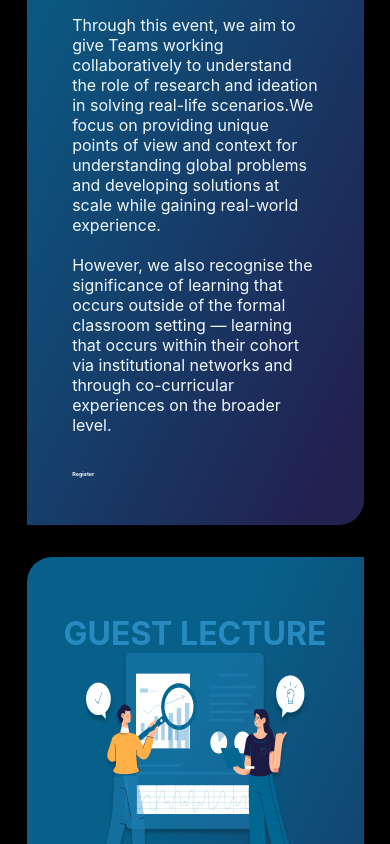
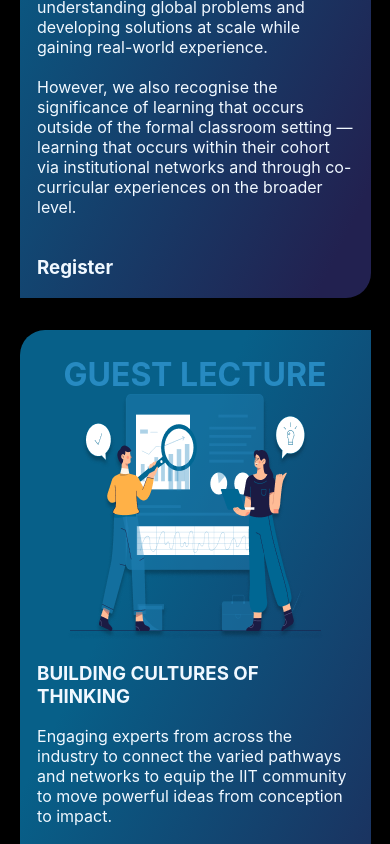
Before and after one commit to Civil-Conclave/civilconclave2k22, a React (Create React App) app: page /events in a window 390 px wide. Shown: the part 1156-2000 px from the top of the page. Built offline with nearby package versions, Linux system fonts and the light colour scheme.

Commit message:
Responsiveness fixed

```diff
--- a/src/components/Events/EventsAll.css
+++ b/src/components/Events/EventsAll.css
@@ -103,6 +103,7 @@
 @media (max-width: 760px) {
   .Scroller {
     display: none;
+    width: 0%;
   }
   .allEvents {
     width: 100%;
@@ -114,7 +115,9 @@
   .whole-eventscontainer {
     display: flex;
     flex-direction: column-reverse;
-    width: 70%;
+    width: 90%;
+    padding: 0;
+    margin: 2rem auto;
   }
   .Resarch-img {
     align-content: center;
--- a/src/components/Events/EventsAll.jsx
+++ b/src/components/Events/EventsAll.jsx
@@ -5,6 +5,7 @@ import { motion, useScroll } from "framer-motion";
 import Scroller from "./Scroller.js";
 import HeaderEvents from "./HeaderEvents.js";
 import { useInView } from "react-intersection-observer";
+import Footer from "../General/Footer.js";
 const Events = () => {
   const options = {
     root: null,
@@ -45,6 +46,7 @@ const Events = () => {
   const myRef5 = useRef(null);
   const myRef6 = useRef(null);
   const headerRef = useRef(null);
+  const footerRef = useRef(null);
   const [currevent, setCurrevent] = useState("");
   const [headerView, setHeaderView] = useState(true);
 
@@ -130,7 +132,7 @@ const Events = () => {
                 <br />
                 {data[0].body4}
               </p>
-              <h4>Register</h4>
+              <h3>Register</h3>
             </div>
             <div className="vertical-line"></div>
             <div className="img">
@@ -153,7 +155,7 @@ const Events = () => {
                 <br />
                 {data[1].body4}
               </p>
-              <h4>Register</h4>
+              <h3>Register</h3>
             </div>
             <div className="vertical-line"></div>
             <div className="GuestLlecture-img">
@@ -176,7 +178,7 @@ const Events = () => {
                 <br />
                 {data[2].body4}
               </p>
-              <h4>Register</h4>
+              <h3>Register</h3>
             </div>
             <div className="Resarch-img">
               <h1 ref={myRef3}>{data[2].imgtitle}</h1>
@@ -198,7 +200,7 @@ const Events = () => {
                 <br />
                 {data[3].body4}
               </p>
-              <h4>Register</h4>
+              <h3>Register</h3>
             </div>
             <div className="vertical-line"></div>
             <div className="img">
@@ -221,7 +223,7 @@ const Events = () => {
                 <br />
                 {data[4].body4}
               </p>
-              <h4>Register</h4>
+              <h3>Register</h3>
             </div>
             <div className="vertical-line"></div>
             <div className="img">
--- a/src/components/Events/HeaderEvents.css
+++ b/src/components/Events/HeaderEvents.css
@@ -130,6 +130,9 @@
   .ellipse {
     width: 100%;
   }
+  .Scroller {
+    width: 0%;
+  }
   .headerInfo {
     width: 60%;
   }
--- a/src/components/General/ContactUs.css
+++ b/src/components/General/ContactUs.css
@@ -31,9 +31,11 @@
   width: 100%;
   display: flex;
   justify-content: space-between;
+  padding: 1rem;
 }
 .input2 {
   width: 100%;
+  padding: 1rem;
 }
 .input {
   width: 40%;
@@ -51,6 +53,7 @@ textarea {
   font-size: 0.8rem;
   padding: 0.5rem 0.5rem 0.5rem 0.5rem;
   font-style: "normal";
+  margin: 1rem;
   /* font-size: 60%; */
   /* font-weight: 700; */
   /* border-radius: 3.46455px; */
--- a/src/components/Home/AboutConclave.css
+++ b/src/components/Home/AboutConclave.css
@@ -51,6 +51,7 @@
     height: 80vh;
   }
   .aboutMaterial {
-    top: 5%;
+    top: 0%;
+    padding: 0.5rem;
   }
 }
--- a/src/components/Home/EventsHome.css
+++ b/src/components/Home/EventsHome.css
@@ -1,9 +1,8 @@
 .bigcontainer {
   position: relative;
-
   margin-bottom: 1rem;
   height: 80vh;
-  min-width: 100vw;
+  min-width: 100%;
   overflow: hidden;
 }
 
@@ -14,7 +13,7 @@
 }
 
 .eventHomeContainer {
-  background-color: #1f789f;
+  background-color: #437084;
   display: flex;
   min-width: 150vw;
   justify-content: space-between;
@@ -93,6 +92,9 @@
   .bigcontainer {
     overflow-x: scroll;
   }
+  .eventHomeContainer {
+    background-color: black;
+  }
   .prevButton {
     display: none;
   }
--- a/src/components/Home/Landing.css
+++ b/src/components/Home/Landing.css
@@ -1,5 +1,5 @@
-.WrapperLanding{
-    width:100%;
+.WrapperLanding {
+  width: 100%;
   background-color: black;
   background-image: url("../../assets/BgHome1.png");
   display: flex;
@@ -9,91 +9,102 @@
   /* height:100vh; */
 }
 
-.landingBg{
+.landingBg {
   /* height:100vh; */
   overflow-y: hidden;
 }
 
-.landingImg{
-    width:100%;
+.landingImg {
+  width: 100%;
 }
 
-.landingInfo{
+.landingInfo {
   background-color: none;
   display: flex;
   align-items: center;
-    position:absolute;
+  position: absolute;
   z-index: 5;
-    display:flex;
+  display: flex;
   flex-direction: column;
   color: white;
   align-items: center;
   padding: 0.5rem;
-    top:20%;
+  top: 20%;
 }
-  .teamInfo{
-    display:flex;
+.teamInfo {
+  display: flex;
   flex-direction: column;
 }
-  .teamName{
+.teamName {
   font-size: 2rem;
 }
-  .teamPresents
-{
+.teamPresents {
   font-size: 1rem;
-  margin:auto;
+  margin: auto;
 }
-.teamYear{
+.teamYear {
   color: #006793;
 }
-.ThemeHeading{
+.ThemeHeading {
   padding: 0.5rem;
 }
-.ThemeName{
+.ThemeName {
   position: relative;
   margin: auto;
   align-items: center;
   color: white;
   font-size: 6rem;
-    width:100%;
+  width: 100%;
   /* animation : transitionIn 4s; */
 }
 
-  .colorblue{
+.colorblue {
   color: #006793;
   font-size: 9rem;
   letter-spacing: 20%;
 }
 
-  .ThemeInfo{
-    position:relative;
-    padding:0.5rem;
+.ThemeInfo {
+  position: relative;
+  padding: 2rem;
 }
 
-  .btnRegister{
-    background-color: #005A80;
+.btnRegister {
+  background-color: #005a80;
   font-size: 1.5rem;
   color: white;
-    padding : .5rem 1rem .5rem 1rem;
+  padding: 0.5rem 1rem 0.5rem 1rem;
   border-radius: 1rem;
   /* border-color: white; */
 }
 
 @media (max-width: 760px) {
-    .landingBg{
-      height:50vh;
+  .landingBg {
+    height: 50vh;
     overflow-y: hidden;
   }
-    .landingInfo{
-      top:5%;
+  .landingInfo {
+    top: 5%;
   }
-    .teamName{
+  .teamName {
     font-size: 1rem;
+    padding: 0.3rem;
   }
-  .ThemeName{
+  .ThemeName {
     font-size: 2rem;
   }
-  .colorblue{
-    font-size:3rem;
+  .ThemeHeading {
+    padding: 1rem;
+  }
+  .ThemeInfo {
+    width: 90%;
+    text-align: center;
+    padding: 1rem;
+  }
+  .colorblue {
+    font-size: 3rem;
+  }
+  .btnRegister {
+    font-size: 1.2rem;
   }
 }
```
Lines whose indentation alone changed are shown as unchanged.
